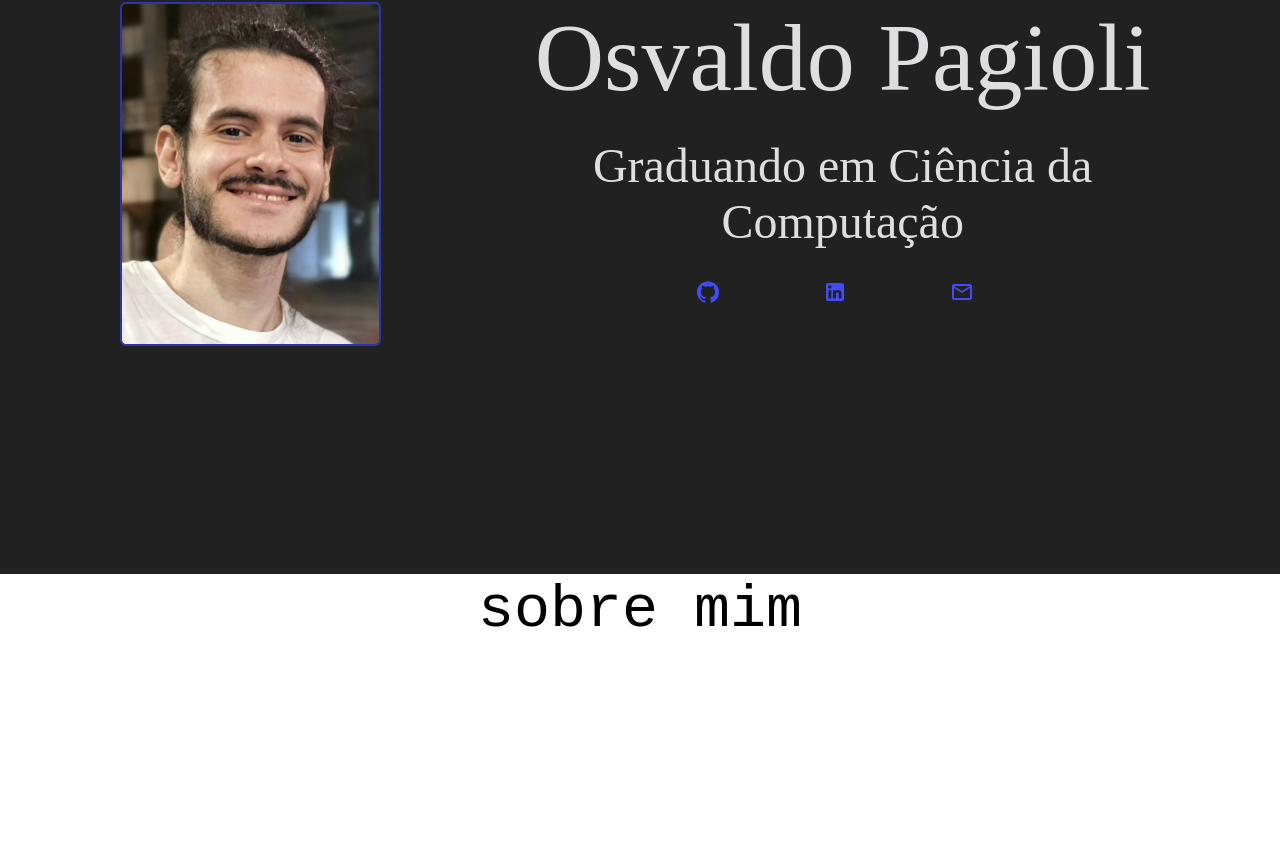
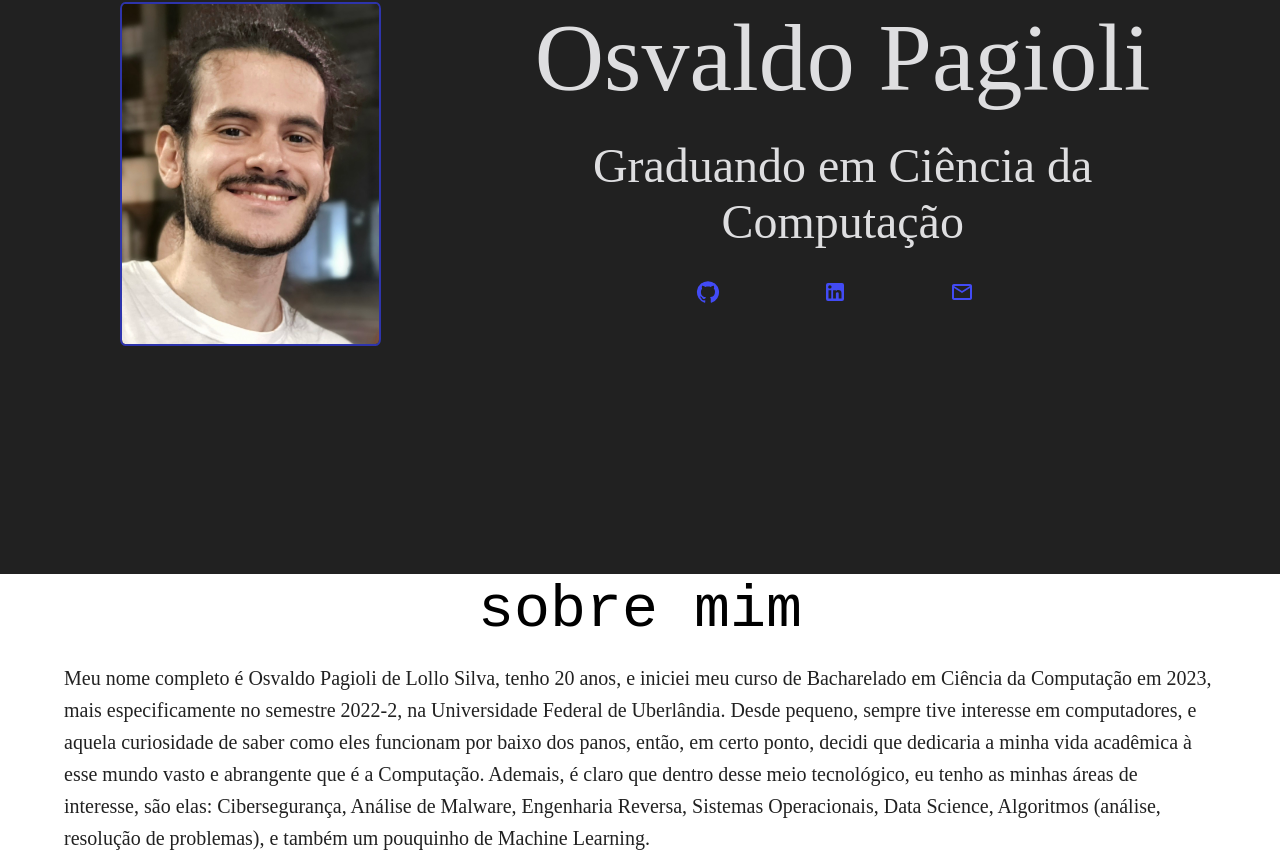
Before and after one commit to brenki1/ProjetoFinalASCII2025, a React (Vite) app in the folder MeuPortfolio/: page / in a window 1280 px wide. Shown: the part 226-1080 px from the top of the page. Before the commit the page ends 872 px from the top, so only its background shows below. Built offline with nearby package versions, Linux system fonts and the light colour scheme.

Commit message:
About quase terminado

```diff
--- a/MeuPortfolio/src/pages/Home/sections/About/About.tsx
+++ b/MeuPortfolio/src/pages/Home/sections/About/About.tsx
@@ -1,4 +1,4 @@
-import { Container, styled, Typography } from "@mui/material";
+import { Container, Grid2, styled, Typography } from "@mui/material";
 import theme from "../../../../theme";
 import { Style } from "@mui/icons-material";
 
@@ -6,7 +6,8 @@ import { Style } from "@mui/icons-material";
 function About() {
 
     const StyledAbout = styled("div")(({theme}) => ({
-        backgroundColor: "white"
+        backgroundColor: "white",
+        display: "flex"
 
     }))
 
@@ -17,7 +18,11 @@ function About() {
       <>
         <StyledAbout>
             <Container sx={{maxWidth:"lg"}}>
-                <Typography color="black" variant="h2" textAlign="center" fontFamily={"monospace"}>sobre mim</Typography>
+                <Typography color="black" variant="h2" textAlign="center" fontFamily={"monospace"} pb={2}>sobre mim</Typography>
+                  <Grid2 size={{xs:12, md:8}} sx={{display:"flex", justifyContent:"center"}}>
+                      <Typography variant="h6">Meu nome completo é Osvaldo Pagioli de Lollo Silva, tenho 20 anos, e iniciei meu curso de Bacharelado em Ciência da Computação em 2023, mais especificamente no semestre 2022-2, na Universidade Federal de Uberlândia. Desde pequeno, sempre tive interesse em computadores, e aquela curiosidade de saber como eles funcionam por baixo dos panos, então, em certo ponto, decidi que dedicaria a minha vida acadêmica à esse mundo vasto e abrangente que é a Computação. Ademais, é claro que dentro desse meio tecnológico, eu tenho as minhas áreas de interesse, são elas: Cibersegurança, Análise de Malware, Engenharia Reversa, Sistemas Operacionais, Data Science, Algoritmos (análise, resolução de problemas), e também um pouquinho de Machine Learning.</Typography>
+
+                  </Grid2>
             </Container>
         </StyledAbout>
 
```
